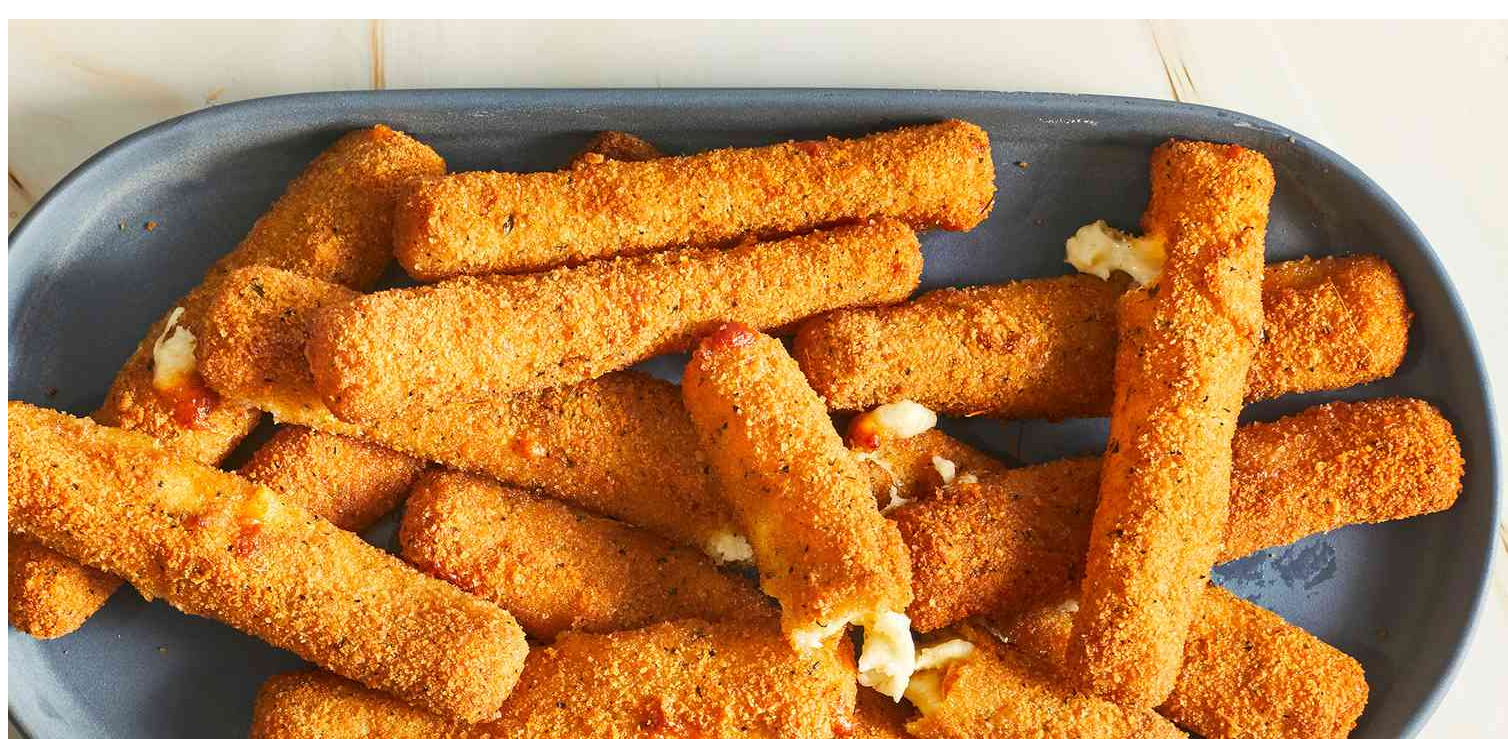
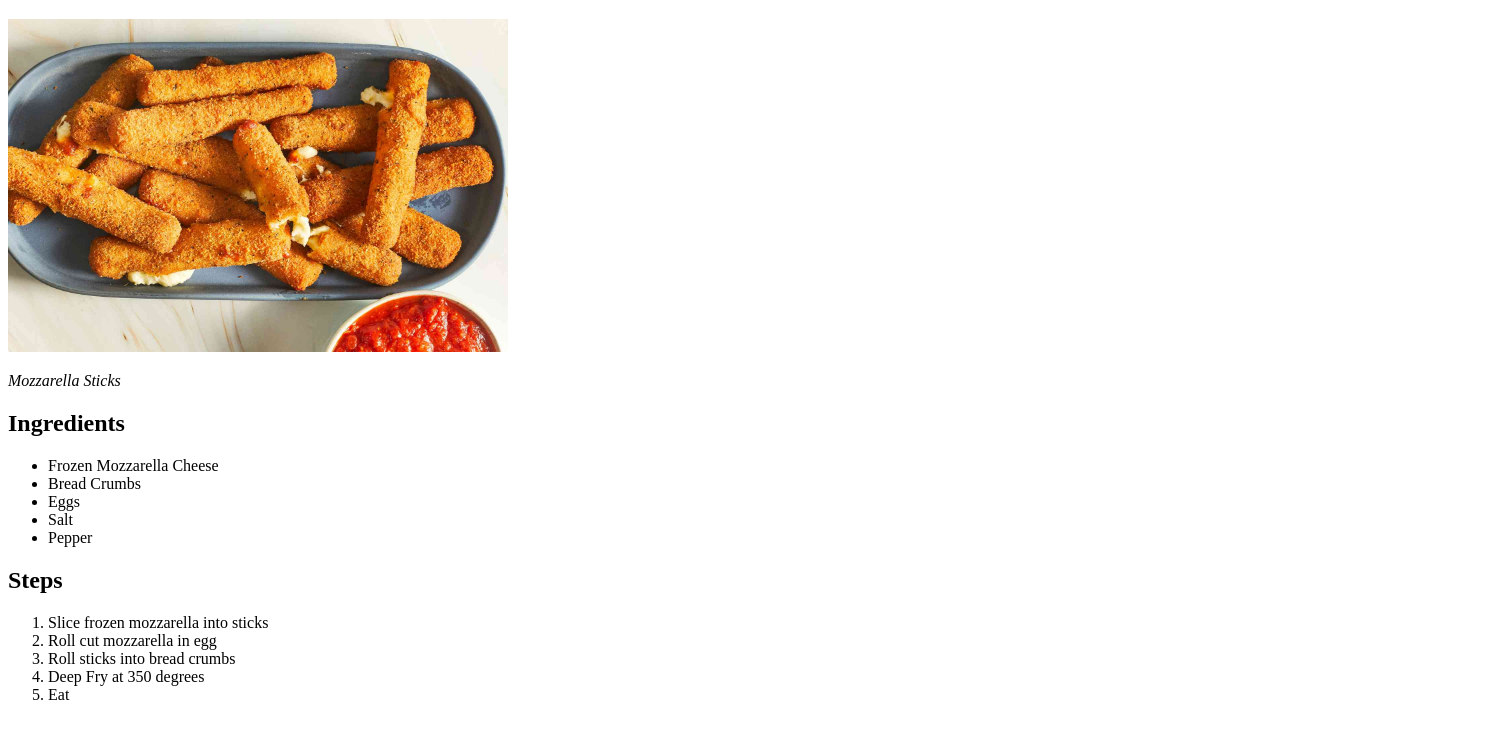
Before and after one commit to Dub-Cee/odin-recipes-v2, a plain HTML site: page recipes/sticks.html in a window 1280 px wide. Shown: the part 61-800 px from the top of the page, 1508 px wide, since content can reach past the window. Drawn offline with Linux system fonts and the light colour scheme; files that its build step writes are made by us from their sources.

Commit message:
styles and photos made edits

```diff
--- a/recipes/sticks.html
+++ b/recipes/sticks.html
@@ -5,6 +5,7 @@
     <meta http-equiv="X-UA-Compatible" content="IE=edge">
     <meta name="viewport" content="width=device-width, initial-scale=1.0">
     <title>Mozarella Sticks</title>
+    <link rel="stylesheet" href="styles.css">
 </head>
 <body>
     <div class="title">
--- a/styles.css
+++ b/styles.css
@@ -1,4 +1,4 @@
-.main-image {
+img {
    height: auto;
    width: 500px;
 }
```
Also changed, not shown: recipes/jook.html (+1 -0 lines), recipes/shake.html (+1 -0 lines).
